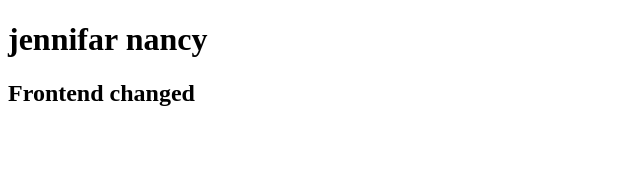
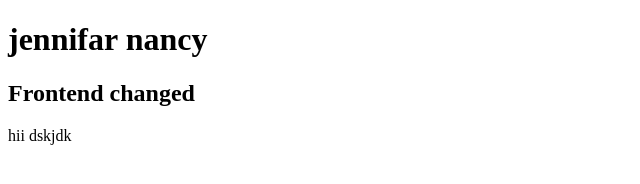
Before and after one commit to JennifarNancy13/gitactions, a plain HTML site: page index.html in a window 1280 px wide. Shown: the full height of the page, 0-640 px from the left. Drawn offline with Linux system fonts and the light colour scheme.

Commit message:
Update index.html

```diff
--- a/index.html
+++ b/index.html
@@ -8,5 +8,7 @@
 <body>
     <h1>jennifar nancy</h1>
     <h2>Frontend changed</h2>
+
+    hii dskjdk
 </body>
 </html>
```
